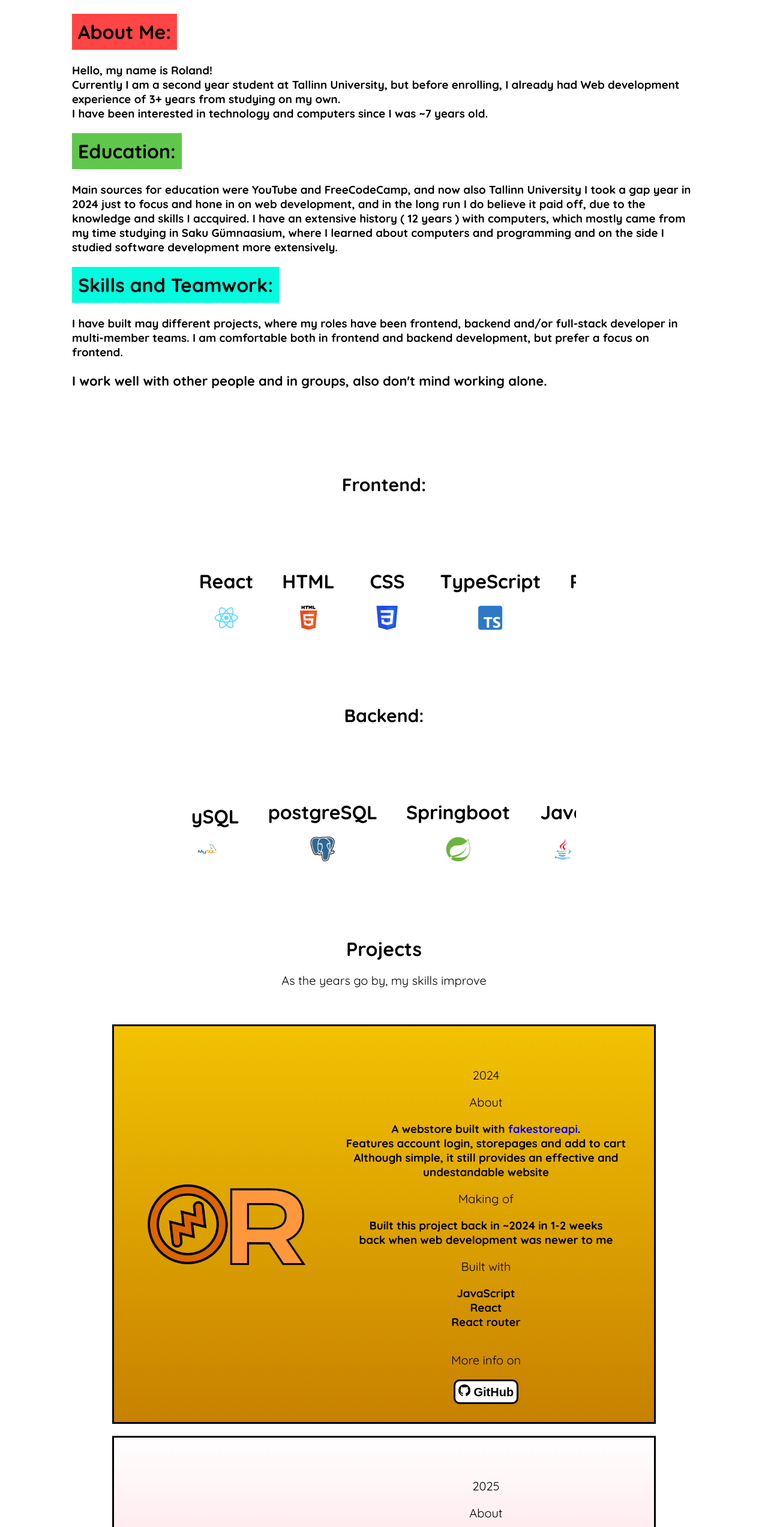
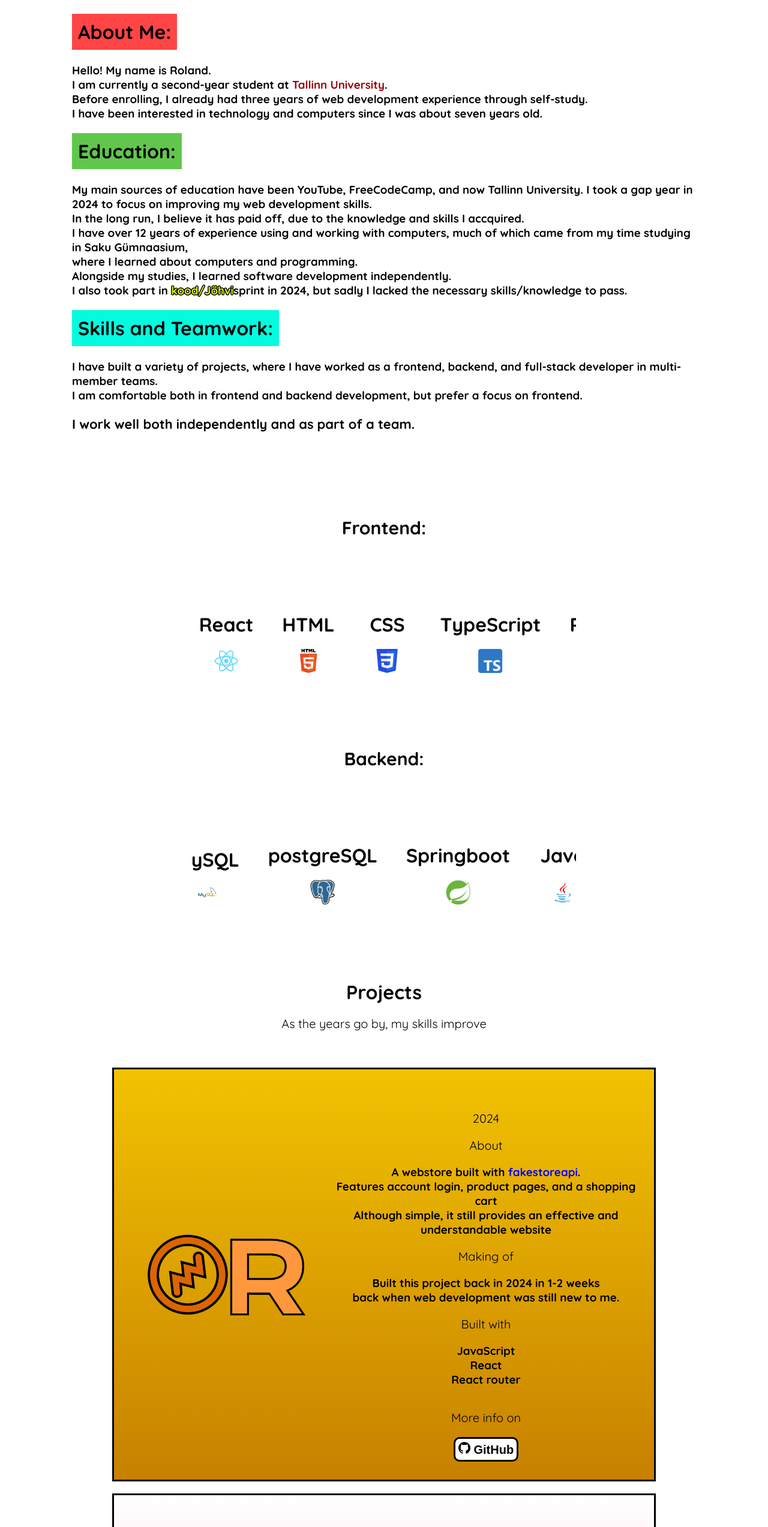
Before and after one commit to ragnardgreat/new_portfolio, a React (Vite) app: page / in a window 1280 px wide. Shown: the part 1160-3706 px from the top of the page at 60% size. Built offline with nearby package versions, Linux system fonts and the light colour scheme.

Commit message:
typos and grammatical changes

```diff
--- a/src/components/AboutMe.tsx
+++ b/src/components/AboutMe.tsx
@@ -8,20 +8,24 @@ function AboutMe() {
             <div id='aboutImgContainer'><img id='aboutImg' src='pilt2.jpg' width={300}></img></div>
             <div id='aboutMeText'>
                 <h1 style={{ background: "#ff4545", width: "fit-content", padding: '10px', color: "black" }}>About Me:</h1>
-                <h3>Hello, my name is Roland!<br></br>Currently I am a second year student at Tallinn University, but before enrolling, I already had Web development experience of 3+ years from studying on my own. <br></br>
-                    I have been interested in technology and computers since I was ~7 years old.
+                <h3>Hello! My name is Roland.<br></br>I am currently a second-year student at
+                    <a style={{ color: "#9A000C", WebkitTextStroke: "3px white", fontWeight: "bold", paintOrder: "stroke fill" }} href='https://www.tlu.ee/en' target='_blank'> Tallinn University</a>.<br />
+                    Before enrolling, I already had three years of web development experience through self-study. <br></br>
+                    I have been interested in technology and computers since I was about seven years old.
                 </h3>
 
                 <h1 id='education' style={{ background: "#60c74c", width: "fit-content", padding: '10px', color: "black" }}>Education:</h1>
-                <h3>Main sources for education were YouTube and FreeCodeCamp, and now also Tallinn University
-                I took a gap year in 2024 just to focus and hone in on web development, and in the long run I do believe it paid off, due to the knowledge and skills I accquired.
-                I have an extensive history ( 12 years ) with computers, which mostly came from my time studying in Saku Gümnaasium,
-                where I learned about computers and programming and on the side I studied software development more extensively.</h3>
+                <h3>My main sources of education have been YouTube, FreeCodeCamp, and now Tallinn University.
+                    I took a gap year in 2024 to focus on improving my web development skills.<br />In the long run, I believe it has paid off, due to the knowledge and skills I accquired.<br />
+                    I have over 12 years of experience using and working with computers, much of which came from my time studying in Saku Gümnaasium,<br />
+                    where I learned about computers and programming.<br /> Alongside my studies, I learned software development independently.<br />
+                    I also took part in <a style={{ color: "#DCF900", WebkitTextStroke: "3px black", fontWeight: "bold", paintOrder: "stroke fill" }} href='https://kood.tech/en/' target='_blank'>kood/Jõhvi</a>
+                    sprint in 2024, but sadly I lacked the necessary skills/knowledge to pass.</h3>
 
                 <h1 id='skills' style={{ background: "#03fcdf", width: "fit-content", padding: '10px', color: "black" }}>Skills and Teamwork:</h1>
-                <h3>I have built may different projects, where my roles have been frontend, backend and/or full-stack developer in multi-member teams.
-                I am comfortable both in frontend and backend development, but prefer a focus on frontend.
-                <h3>I work well with other people and in groups, also don't mind working alone.</h3></h3>
+                <h3>I have built a variety of projects, where I have worked as a frontend, backend, and full-stack developer in multi-member teams.<br />
+                    I am comfortable both in frontend and backend development, but prefer a focus on frontend.
+                    <h3>I work well both independently and as part of a team.</h3></h3>
             </div>
         </div>
     )
--- a/src/components/Projects.tsx
+++ b/src/components/Projects.tsx
@@ -43,10 +43,10 @@ function Projects() {
                         <p>2024</p>
                         <p>About</p>
                         A webstore built with <a style={{ "color": "blue" }} href="https://fakestoreapi.com/" target="_blank">fakestoreapi</a>.<br />
-                        Features account login, storepages and add to cart<br />
-                        Although simple, it still provides an effective and undestandable website
+                        Features account login, product pages, and a shopping cart<br />
+                        Although simple, it still provides an effective and understandable website
                         <p>Making of</p>
-                        Built this project back in ~2024 in 1-2 weeks<br /> back when web development was newer to me
+                        Built this project back in 2024 in 1-2 weeks<br /> back when web development was still new to me.
                         <p>Built with</p>
                         JavaScript<br />React<br />React router
                     </h3>
@@ -63,14 +63,14 @@ function Projects() {
                     <h3>
                         <p>2025</p>
                         <p>About</p>
-                        A social media platform, similar to instagram or X, <br />
+                        A social media platform, similar to Instagram or X, <br />
                         with functional account and post creation and editing.
                         <p>Making of</p>
-                        I built this project alone in 2025 in the span of 2-3 months.<br />
+                        I built this project independently in 2025 over the course of 2-3 months.<br />
                         One of my bigger personal projects.<br />
                         I learned many new skills thanks to this project
                         <p>Built with</p>
-                        Node/express<br />JavaScript<br />React<br /> MySQL
+                        Node.js/express<br />JavaScript<br />React<br /> MySQL
                     </h3>
                     <p>More info on</p>
                     <button className="linkBtn"><img src="github.png" width={20}></img> <a id="sclBtn" href="https://github.com/ragnardgreat/scl-app" target="_blank">GitHub</a></button>
@@ -84,12 +84,12 @@ function Projects() {
                     <h3>
                         <p>2026</p>
                         <p>About</p>
-                        A website to teach children about media
-                        throught interactive games about image, video, and audio editing.
+                        A website to teach children about media literacy
+                        through interactive games about image, video, and audio editing.
                         <p>Making of</p>
-                        This project was built in a 5 member team in the span of 3 weeks<br /> in an internship provided by Tallinn University
+                        This project was built in a 5 member team in the span of 3 weeks<br /> as part of an internship provided by Tallinn University.
                         <p>Built with</p>
-                        Java<br /> TypeScript<br />React<br /> postgreSQL
+                        Java<br />Spring Boot<br /> TypeScript<br />React<br /> PostgreSQL
                     </h3>
                     <p>More info on</p>
                     <button className="linkBtn"><img src="github.png" width={20}></img> <a id="minibtn" href="https://github.com/Shargathx/Cinimini_project" target="_blank">GitHub</a></button>
```
